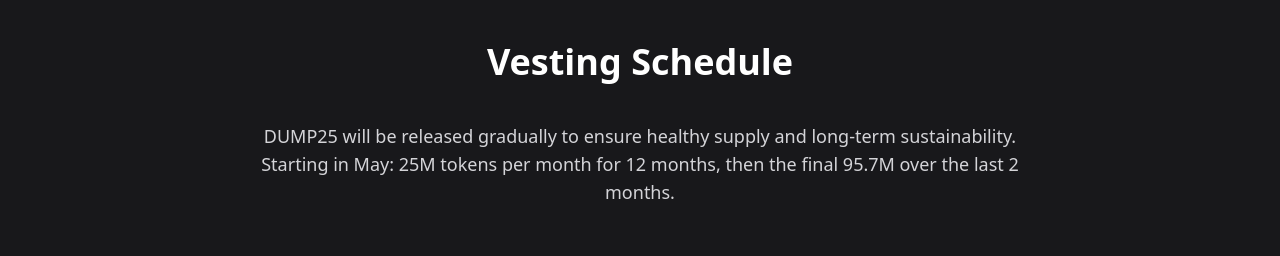
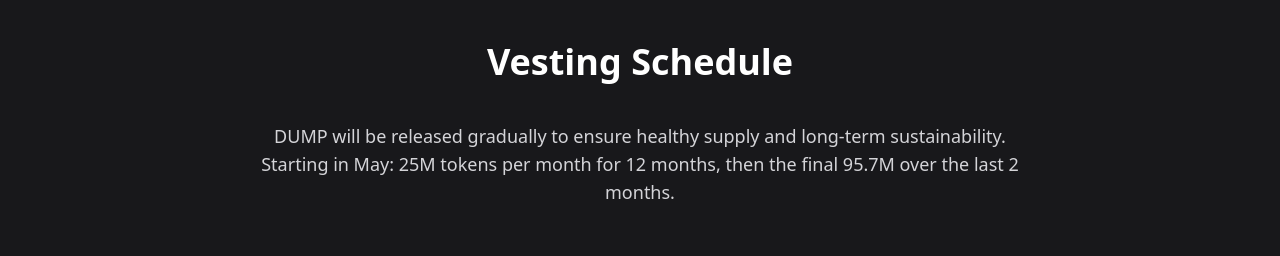
Before and after one commit to PAKmeme/dump25.io-site, a Next.js app: page / in a window 1280 px wide. Shown: the part 2980-3236 px from the top of the page. Built offline with nearby package versions, Linux system fonts and the light colour scheme.

Commit message:
Update page.tsx

```diff
--- a/app/page.tsx
+++ b/app/page.tsx
@@ -80,7 +80,7 @@ export default function Home() {
       <section id="vesting" className="py-20 px-6 bg-zinc-900 text-white">
         <h2 className="text-4xl font-bold mb-10 text-center">Vesting Schedule</h2>
         <p className="max-w-3xl mx-auto text-center text-lg text-zinc-300 mb-12">
-          DUMP25 will be released gradually to ensure healthy supply and long-term sustainability.
+          DUMP will be released gradually to ensure healthy supply and long-term sustainability.
           Starting in May: 25M tokens per month for 12 months, then the final 95.7M over the last 2 months.
         </p>
         <div className="flex justify-center">
```
